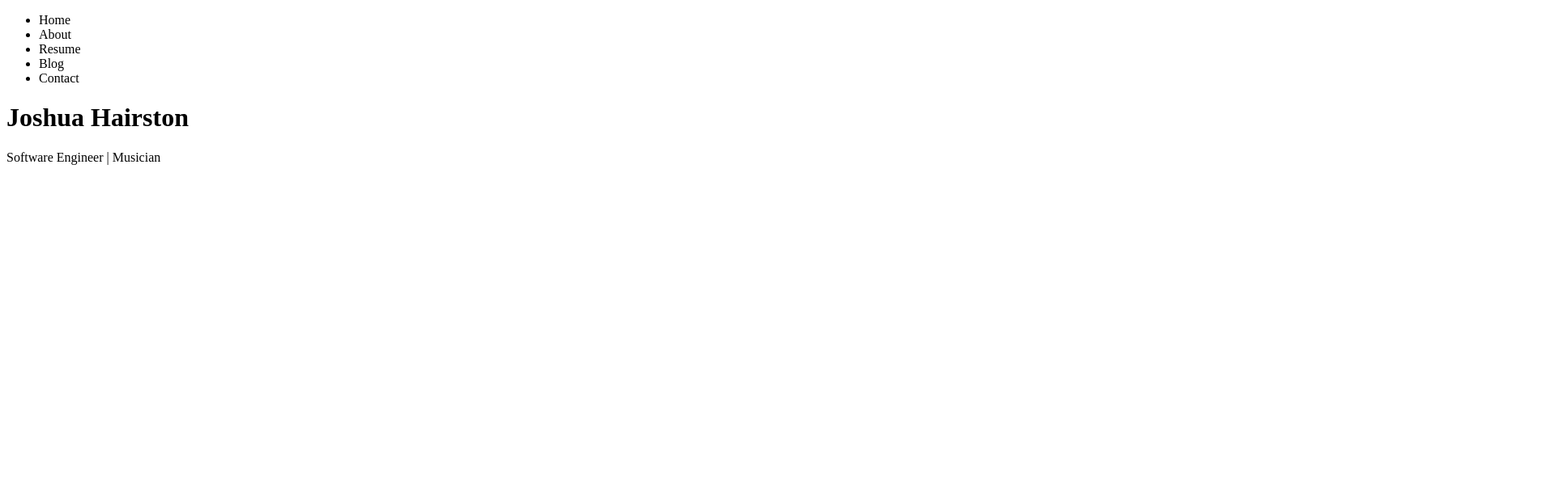
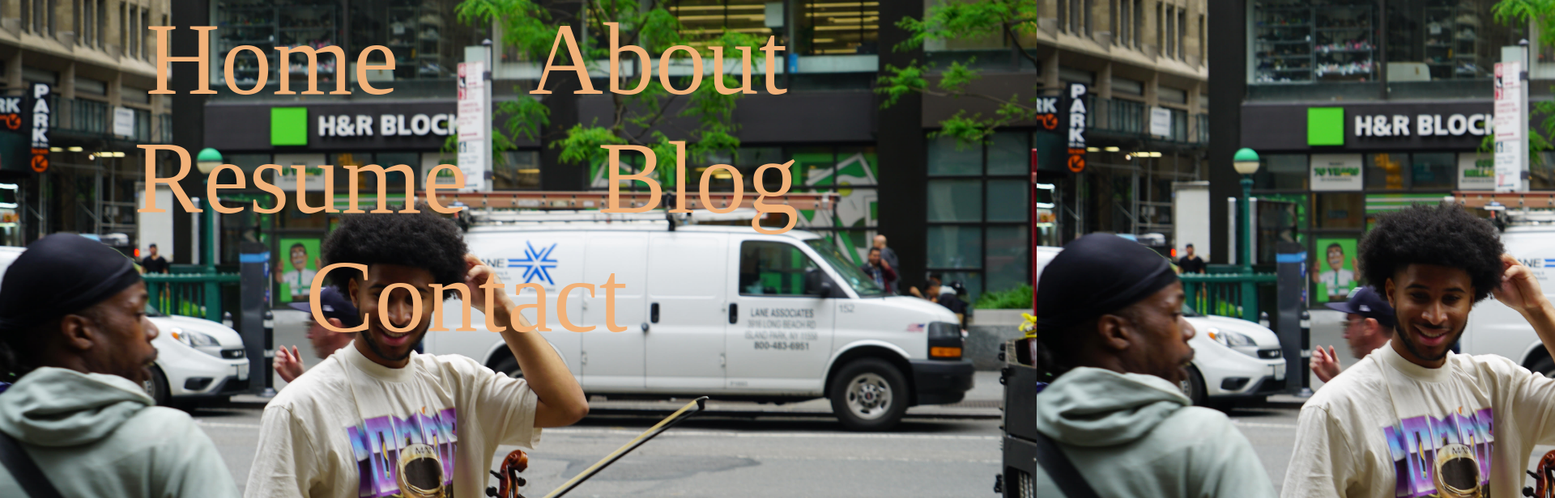
Before and after one commit to JoshuaAHairston/Portfolio-Website, a plain HTML site: page index.html in a window 1280 px wide. Shown: the top 616 px of the page at 81% size, 1920 px wide, since content can reach past the window. Drawn offline with Linux system fonts and the light colour scheme.

Commit message:
added the picture I thought of using for the main page, but might need to be changed also added some version of the layout

```diff
--- a/index.html
+++ b/index.html
@@ -5,12 +5,13 @@
     <meta charset="UTF-8">
     <meta name="Author" content="Joshua Hairston">
     <meta name="Description" content="Joshua Hairston's Personal Website">
+    <meta name="viewport" content="width=device-width, initial-scale=1.0">
     <!--once you find a favicon link it here-->
     <link rel="stylesheet" href="main.css">
     <title>Joshua Hairston</title>
 </head>
 
-<body>
+
 <header>
     <nav>
         <ul>
@@ -21,11 +22,16 @@
             <li>Contact</li>
         </ul>
     </nav>
+    <div class="center-frontpage-title">
         <h1>Joshua Hairston</h1>
+    </div>
+    <div class="center-frontpage-desc">
         <p>Software Engineer | Musician</p>
+    </div>
 
-        <p></p>
+
 </header>
-</body>
+
+
 
 </html>
--- a/main.css
+++ b/main.css
@@ -0,0 +1,49 @@
+* {
+  margin: 0;
+  padding: 0;
+  box-sizing: border-box;
+}
+body {
+  color: rgb(240, 177, 121);
+}
+html {
+  min-height: 100%;
+  height: 100%;
+  width: auto;
+  /*background image sets the image as the background image for a given element. It is best to use this class on the body element as all of the info should be inside the body element*/
+  background-image: url(imgs/JoshuaHairston.jpg);
+  /*background-repeat can make it to where the image can be repeated horizontally and vertically, or not at all.*/
+  background-repeat: no-repeat;
+
+  /*this centers the image*/
+  background-position: center;
+  /* background-size scales the image (while preserving its ratio) to the smallest possible size to fill the container (that is: both its height and width completely cover the container), leaving no empty space.*/
+  background-size: cover;
+
+  /*this could fix the issue where if there is too much content and the user has to scroll then the picture would still be there as it wouldn't move*/
+  background-attachment: fixed;
+}
+ul {
+  font-size: 8rem;
+  text-align: center;
+}
+
+li {
+  /*makes the list items all line up horizontally*/
+  display: inline-block;
+
+  padding-right: 1em;
+}
+
+.center-frontpage-title {
+  font-size: 10rem;
+  margin: 3em;
+  padding: 2em;
+  text-align: center;
+}
+.center-frontpage-desc {
+  font-size: 6rem;
+  margin: 1em;
+  padding: 1em;
+  text-align: center;
+}
```
Also changed, not shown: imgs/JoshuaHairston.jpg (added). Lines whose indentation alone changed are shown as unchanged.
